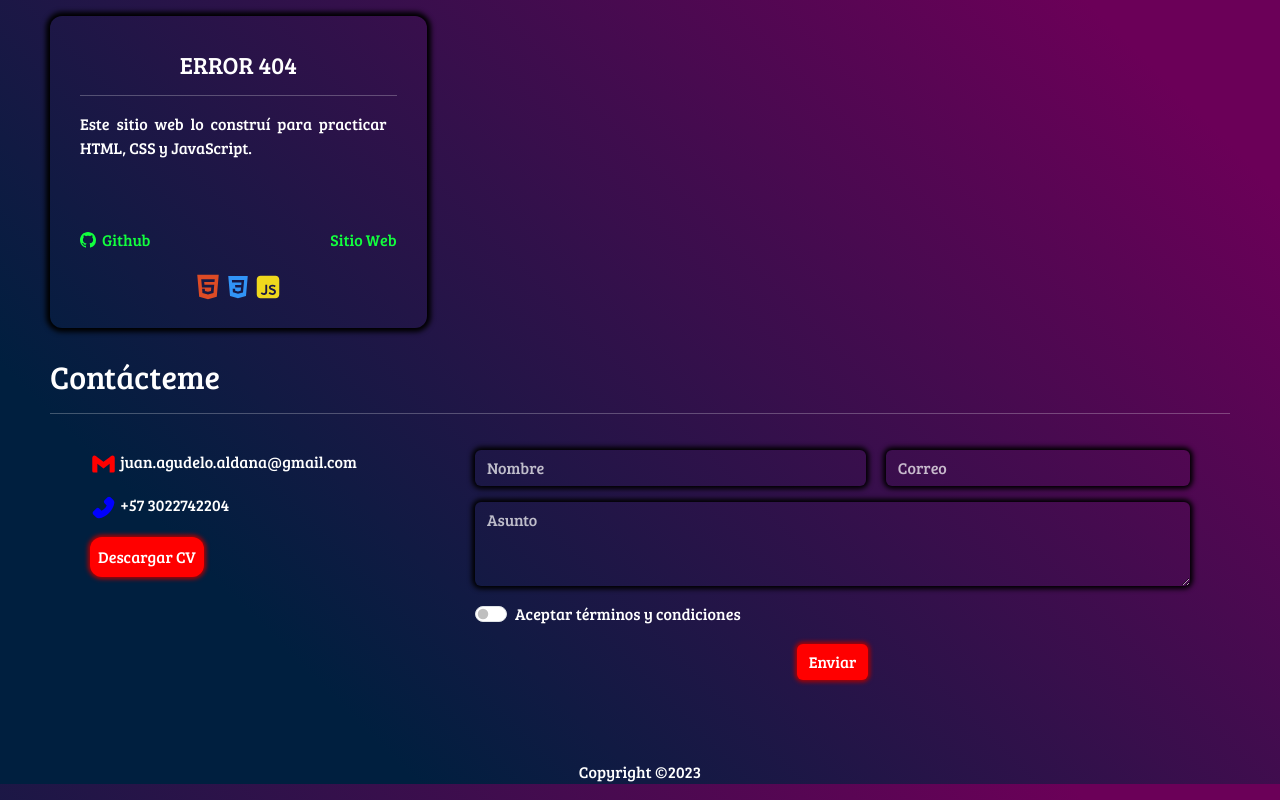
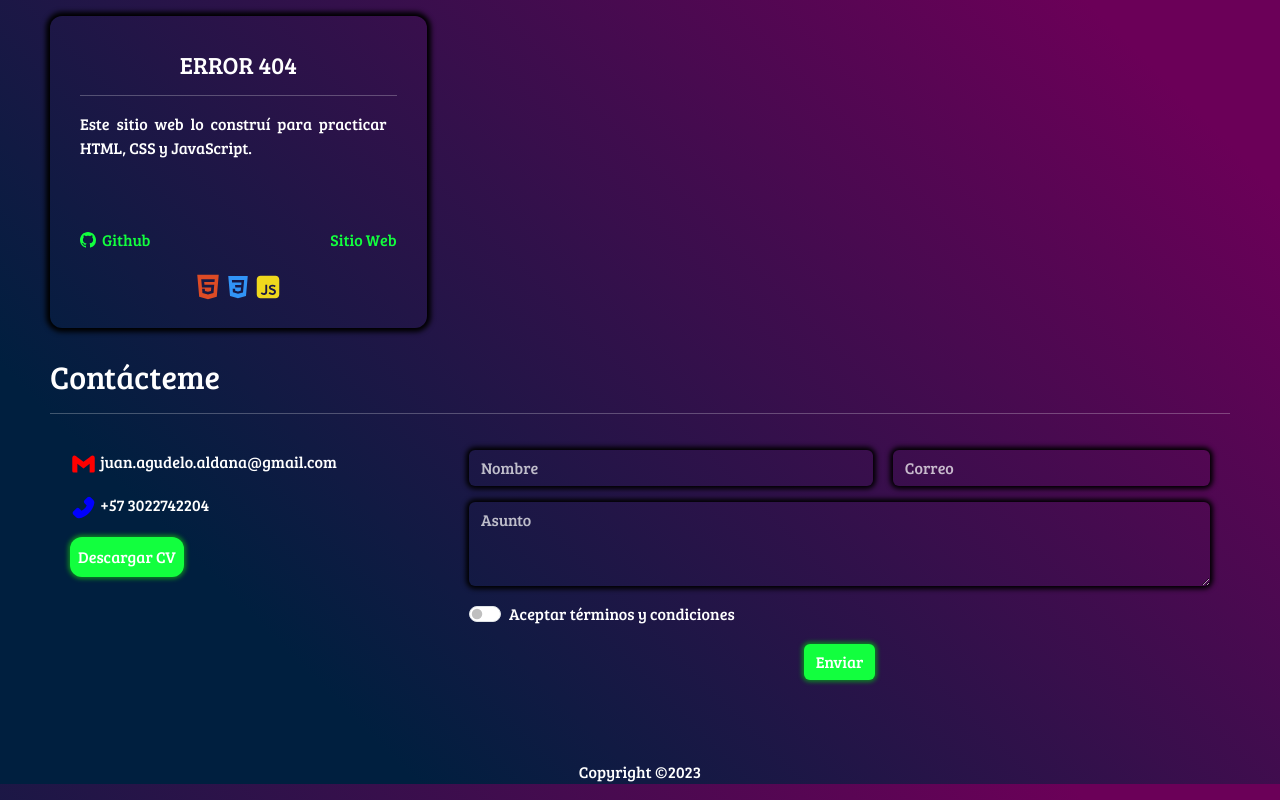
Before and after one commit to Jagudelo1/Mi_Portafolio, a React (Vite) app: page / in a window 1280 px wide. Shown: the part 816-1616 px from the top of the page. Built offline with nearby package versions, Linux system fonts and the light colour scheme.

Commit message:
Arreglos en los estilos

```diff
--- a/src/css/ContactApp.css
+++ b/src/css/ContactApp.css
@@ -37,8 +37,8 @@
     display: block;
     margin: 0 auto;
     border: 0 !important;
-    background-color: red !important;
-    box-shadow: 0 0 4px 2px rgb(174, 1, 1) !important;
+    background-color: #12ff3e !important;
+    box-shadow: 0 0 4px 2px #0d8323 !important;
     transition: all .5s ease-in-out !important;
 }
 
--- a/src/index.css
+++ b/src/index.css
@@ -222,7 +222,7 @@ body::-webkit-scrollbar-thumb {
 .ContainerInformation{
   display: grid;
   grid-template-columns: 35% 65%;
-  padding: 20px 40px;
+  padding: 20px 20px;
 }
 
 @media (max-width: 980px){
@@ -242,9 +242,9 @@ body::-webkit-scrollbar-thumb {
 .InfoContact button{
   border: 0;
   padding: 8px;
-  background-color: red;
   border-radius: 12px;
-  box-shadow: 0 0 4px 2px rgb(174, 1, 1);
+  background-color: #12ff3e;
+  box-shadow: 0 0 4px 2px #0d8323;
   transition: all .5s ease-in-out;
 }
 
```
